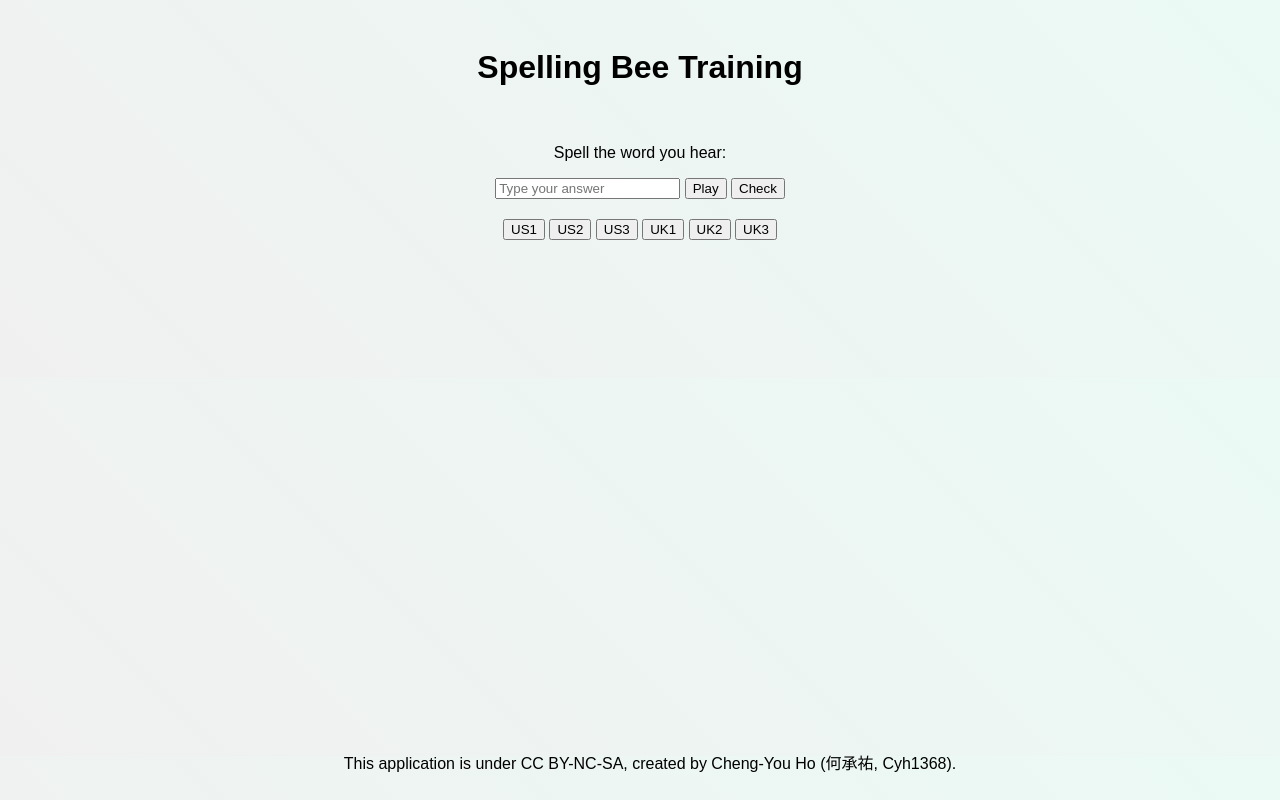
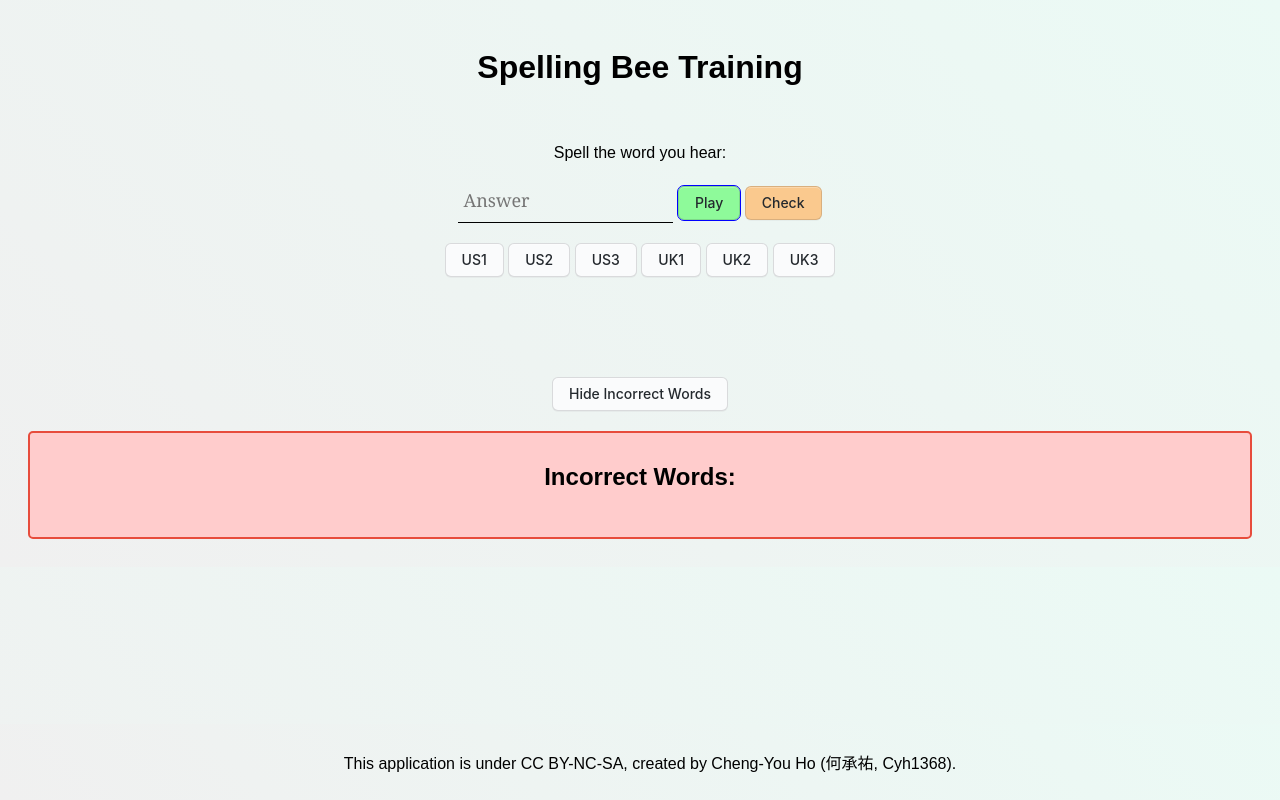
Before and after one commit to Cyh1368/SpellingBeeTrainer, a website: page index.html in a window 1280 px wide. Both pictures are taken after a click on the button "Play". Drawn offline with Linux system fonts and the light colour scheme.

Commit message:
added wrong word panel

```diff
--- a/index.html
+++ b/index.html
@@ -12,7 +12,7 @@
 
     <div id="word-container">
         <p>Spell the word you hear:</p>
-        <input type="text" id="answer-input" placeholder="Type your answer">
+        <input type="text" id="answer-input" placeholder="Answer">
         <button id="speak-button">Play</button>
         <button id="check-button">Check</button>
         <div id="voice-buttons">
@@ -26,6 +26,11 @@
         <div id="response"></div>
     </div>
 
+    <button id="toggle-button">Hide Incorrect Words</button>
+    <div id="wrong-words-panel">
+        <h2>Incorrect Words:</h2>
+        <ul id="wrong-words-list"></ul>
+    </div>
     <div id="footer">
         <p>This application is under CC BY-NC-SA, created by Cheng-You Ho (何承祐, Cyh1368).</p>
     </div>
--- a/script.js
+++ b/script.js
@@ -4,6 +4,7 @@ function setVoiceID(id) {
 }
 // Fetch and process the word file
 var words = [];
+var incorrectWords = [];
 
 fetch('words.txt')
     .then(response => response.text())
@@ -26,6 +27,34 @@ let voiceID = 0;
 function getRandomCurrentWordIndex() {
      return Math.floor(Math.random() * words.length);
 }
+
+// Add this variable to keep track of whether the panel is visible or hidden
+let panelVisible = true;
+
+// Function to toggle the incorrect words panel
+function toggleIncorrectWordsPanel() {
+    const wrongWordsPanel = document.getElementById("wrong-words-panel");
+
+    // Toggle the visibility by changing the display property
+    if (panelVisible) {
+        wrongWordsPanel.style.display = "none";
+    } else {
+        wrongWordsPanel.style.display = "block"; // Or "flex", "inline-block", etc., depending on your layout
+    }
+
+    // Update the button text
+    const toggleButton = document.getElementById("toggle-button");
+    toggleButton.textContent = panelVisible ? "Show Incorrect Words" : "Hide Incorrect Words";
+
+    // Update the panel visibility flag
+    panelVisible = !panelVisible;
+}
+
+// Add an event listener to the toggle button
+const toggleButton = document.getElementById("toggle-button");
+toggleButton.addEventListener("click", toggleIncorrectWordsPanel);
+
+
 const synth = window.speechSynthesis;
 function setVoices() {
   return new Promise((resolve, reject) => {
@@ -61,6 +90,7 @@ setVoices().then(voices => {
     }
 
     // Function to check the answer and provide a response
+    // Modify the checkAnswer function
     function checkAnswer() {
         if (currentWordIndex < words.length) {
             const word = words[currentWordIndex];
@@ -68,17 +98,34 @@ setVoices().then(voices => {
             if (userAnswer === word.toLowerCase()) {
                 responseDiv.textContent = "'" + word + "' is correct!";
                 tempIndex = currentWordIndex;
-                while (tempIndex==currentWordIndex) tempIndex = getRandomCurrentWordIndex();
+                while (tempIndex == currentWordIndex) tempIndex = getRandomCurrentWordIndex();
                 currentWordIndex = tempIndex;
-                // console.log("RANDOM: " + currentWordIndex);
                 answerInput.value = "";
+
+                // Update the wrong words panel
+                updateWrongWordsPanel();
                 speakCurrentWord();
             } else {
                 responseDiv.textContent = "Incorrect. Try again.";
+                // Add the incorrect word and user input to the array
+                incorrectWords.push({ word, userAnswer });
                 speakCurrentWord();
             }
         }
     }
+
+    // Function to update the wrong words panel with the new child as the first item
+    function updateWrongWordsPanel() {
+        const wrongWordsList = document.getElementById("wrong-words-list");
+        for (const item of incorrectWords) {
+            const listItem = document.createElement("li");
+            listItem.textContent = `You entered: "${item.userAnswer}" | Correct word: "${item.word}"`;
+
+            // Insert the new child as the first item in the list
+            wrongWordsList.insertBefore(listItem, wrongWordsList.firstChild);
+        }
+    }
+
 
     // Event listener for the "Next" button
     const checkButton = document.getElementById("check-button");
--- a/style.css
+++ b/style.css
@@ -6,7 +6,7 @@ body {
 }
 
 #word-container {
-    margin: 20px;
+    margin: 10px;
 }
 
 #response {
@@ -20,7 +20,139 @@ body {
     width: 100%;
     text-align: center;
     padding: 10px;
+    background: linear-gradient(45deg, #f0f0f0, #ebfaf5);
 }
 div{
     padding: 20px 0;
 }
+
+/* Style for the wrong words panel */
+#wrong-words-panel {
+    background-color: #ffcccc;
+    border: 2px solid #e74c3c;
+    border-radius: 5px;
+    padding: 10px;
+    margin-top: 20px;
+}
+
+/* Style for the incorrect words list */
+#wrong-words-list {
+    list-style-type: none;
+    padding: 0;
+    max-height: 150px; /* Set a max height to make the scrollbar appear */
+    overflow-y: auto; /* Enable vertical scrollbar when content exceeds max height */
+    scrollbar-width: thin; /* Set the scrollbar width to thin (only works in Firefox) */
+}
+
+::-webkit-scrollbar {
+    width: 8px;
+    background-color: #b3b3b3;
+}
+
+::-webkit-scrollbar-thumb {
+    background-color: #333;
+    border-radius: 10px;
+}
+
+::-webkit-scrollbar-thumb:hover {
+    background-color: #555;
+}
+
+
+/* CSS */
+button {
+  appearance: none;
+  background-color: #FAFBFC;
+  border: 1px solid rgba(27, 31, 35, 0.15);
+  border-radius: 6px;
+  box-shadow: rgba(27, 31, 35, 0.04) 0 1px 0, rgba(255, 255, 255, 0.25) 0 1px 0 inset;
+  box-sizing: border-box;
+  color: #24292E;
+  cursor: pointer;
+  display: inline-block;
+  font-family: -apple-system, system-ui, "Segoe UI", Helvetica, Arial, sans-serif, "Apple Color Emoji", "Segoe UI Emoji";
+  font-size: 14px;
+  font-weight: 500;
+  line-height: 20px;
+  list-style: none;
+  padding: 6px 16px;
+  position: relative;
+  transition: background-color 0.2s cubic-bezier(0.3, 0, 0.5, 1);
+  user-select: none;
+  -webkit-user-select: none;
+  touch-action: manipulation;
+  vertical-align: middle;
+  white-space: nowrap;
+  word-wrap: break-word;
+}
+
+button:hover {
+  background-color: #F3F4F6;
+  text-decoration: none;
+  transition-duration: 0.1s;
+}
+
+button:disabled {
+  background-color: #FAFBFC;
+  border-color: rgba(27, 31, 35, 0.15);
+  color: #959DA5;
+  cursor: default;
+}
+
+button:active {
+  background-color: #EDEFF2;
+  box-shadow: rgba(225, 228, 232, 0.2) 0 1px 0 inset;
+  transition: ease-out 0.2s;
+}
+
+button:focus {
+  outline: 1px solid blue;
+}
+
+button:before {
+  display: none;
+}
+
+button:-webkit-details-marker {
+  display: none;
+}
+
+#speak-button {
+    background-color: #8efa9a;
+}
+#speak-button:hover{
+    background-color: #61f272;
+}
+
+#check-button {
+    background-color: #fac98e;
+}
+#check-button:hover{
+    background-color: #f7c181;
+}
+
+#answer-input {
+    background: none;
+    color: black;
+    font-family: Cambria, Cochin, Georgia, Times, 'Times New Roman', serif;
+    font-size: 18px;
+    padding: 10px 10px 10px 5px;
+    display: inline;
+    width: 200px;
+    border: none;
+    border-radius: 0;
+    border-bottom: 1px solid black;
+    transition: ease-out 0.2s;
+}
+#answer-input:focus {
+    width: 250px;
+    outline: none;
+}
+#answer-input:focus ~ label,
+#answer-input:valid ~ label {
+top: -14px;
+color: black;
+}
+#answer-input:focus ~ .bar:before {
+width: 200px;
+}
```
Also changed, not shown: README.md.
